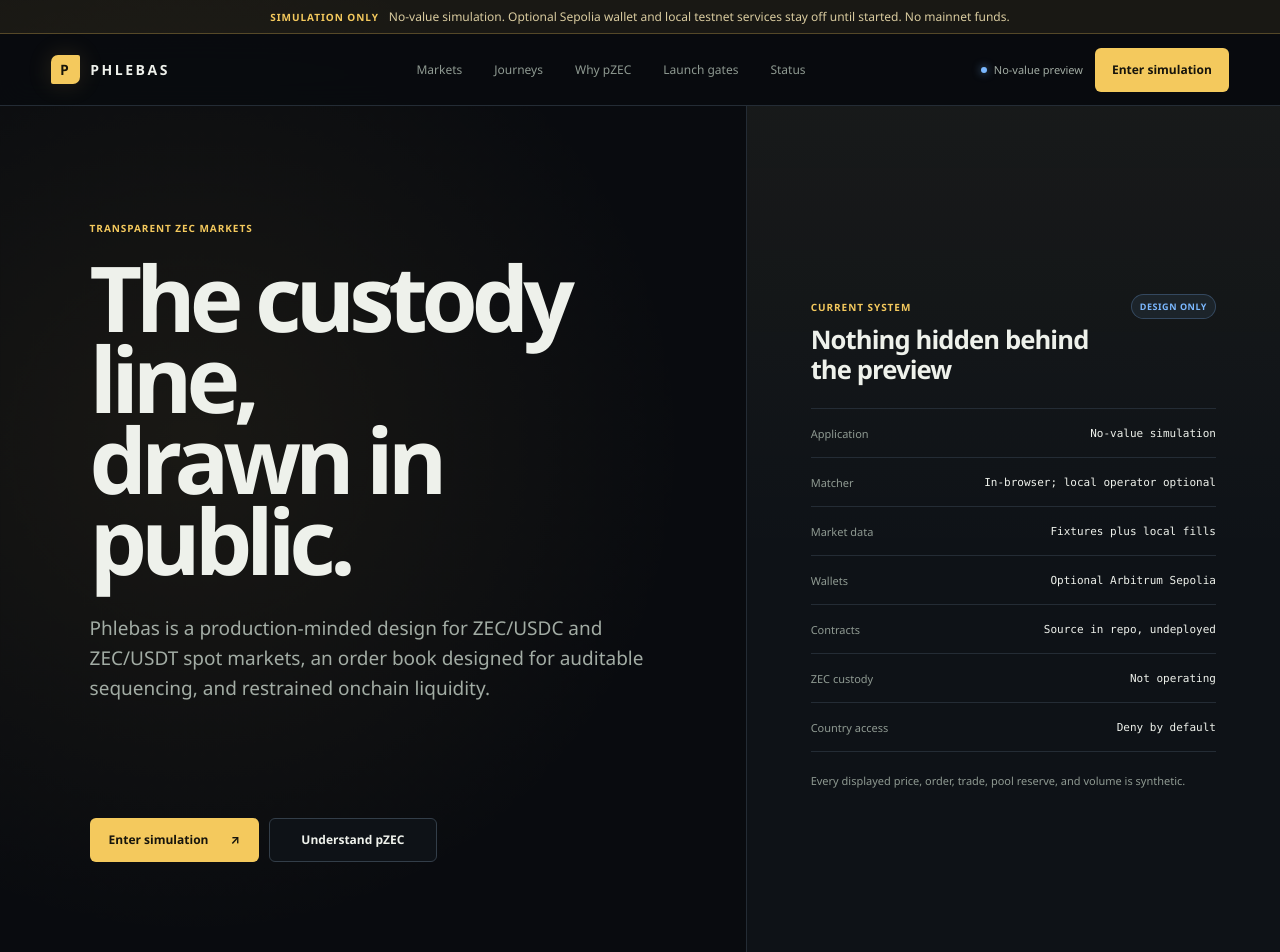
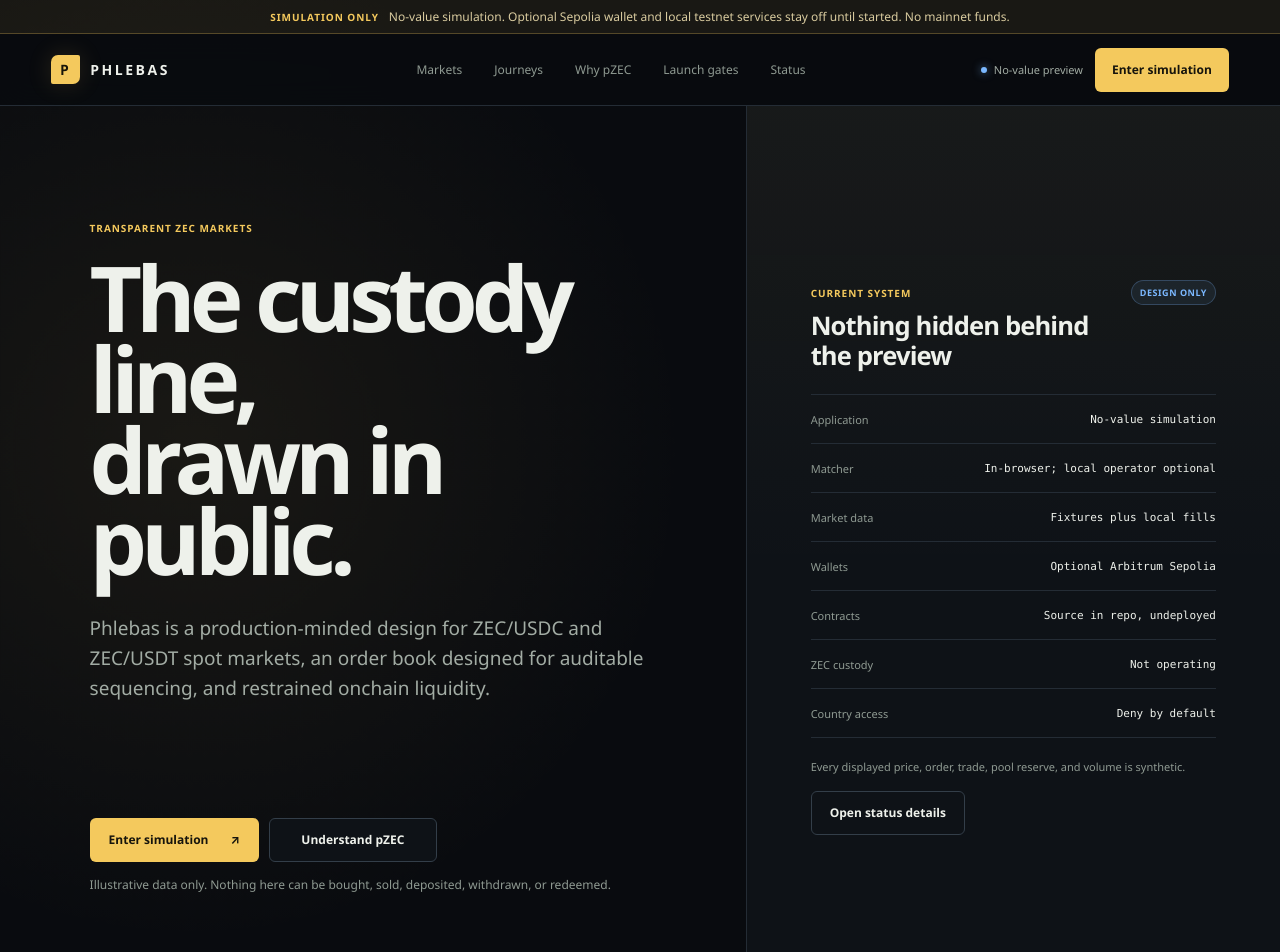
Before and after one commit to EauDoon/Phlebas, a Next.js app: page / in a window 1280 px wide. Shown: the top 952 px of the page. Built offline with nearby package versions, Linux system fonts and the light colour scheme.

Commit message:
feat: add landing footer links and status details CTA
Footer names Architecture, Legal, Launch gates, Security, and Status. Ledger links Open status details. Hero restates that nothing can be bought or deposited.

```diff
--- a/src/components/landing-page.tsx
+++ b/src/components/landing-page.tsx
@@ -76,11 +76,13 @@ export function LandingPage() {
               ))}
             </dl>
             <p>Every displayed price, order, trade, pool reserve, and volume is synthetic.</p>
+            <Link href="/status" className={styles.secondaryCta}>Open status details</Link>
           </aside>
 
           <div className={styles.heroActions}>
             <Link href="/trade?view=trade" className={styles.primaryCta}>Enter simulation <span>↗</span></Link>
             <a href="#pzec" className={styles.secondaryCta}>Understand pZEC</a>
+            <p>Illustrative data only. Nothing here can be bought, sold, deposited, withdrawn, or redeemed.</p>
           </div>
         </section>
 
@@ -157,8 +159,14 @@ export function LandingPage() {
 
       <footer className={styles.footer}>
         <div className={styles.brand}><span className={styles.brandMark}>P</span><span>PHLEBAS</span></div>
-        <p>Protocol preview, not a live exchange or an offer of financial services.</p>
-        <span>30-08-2026</span>
+        <p>Phlebas is a protocol preview, not a live exchange or an offer of financial services.</p>
+        <nav aria-label="Footer">
+          <Link href="/trade?view=architecture">Architecture</Link>
+          <Link href="/legal">Legal and compliance</Link>
+          <a href="#launch-gates">Launch gates</a>
+          <Link href="/security">Security</Link>
+          <Link href="/status">Status</Link>
+        </nav>
       </footer>
     </div>
   );
--- a/src/components/landing.module.css
+++ b/src/components/landing.module.css
@@ -283,6 +283,22 @@
   border: 1px solid var(--border-strong);
   color: var(--text);
   background: var(--surface);
+}
+
+.heroActions > p,
+.systemLedger > a {
+  width: 100%;
+  min-width: 0;
+  margin-top: 4px;
+  color: var(--text-muted);
+  font-size: 12px;
+  line-height: 1.5;
+}
+
+.systemLedger > a {
+  width: fit-content;
+  margin-top: 16px;
+  color: var(--text);
 }
 
 .systemLedger {
@@ -601,7 +617,29 @@
   text-align: center;
 }
 
+.footer nav {
+  display: flex;
+  flex-wrap: wrap;
+  gap: 10px 16px;
+}
+
+.footer nav a {
+  min-height: 44px;
+  display: inline-flex;
+  align-items: center;
+  color: var(--text-secondary);
+}
+
 @media (max-width: 1100px) {
+  .footer {
+    grid-template-columns: 1fr;
+    gap: 12px;
+  }
+
+  .footer p {
+    text-align: left;
+  }
+
   .previewStatus {
     display: none;
   }
```
